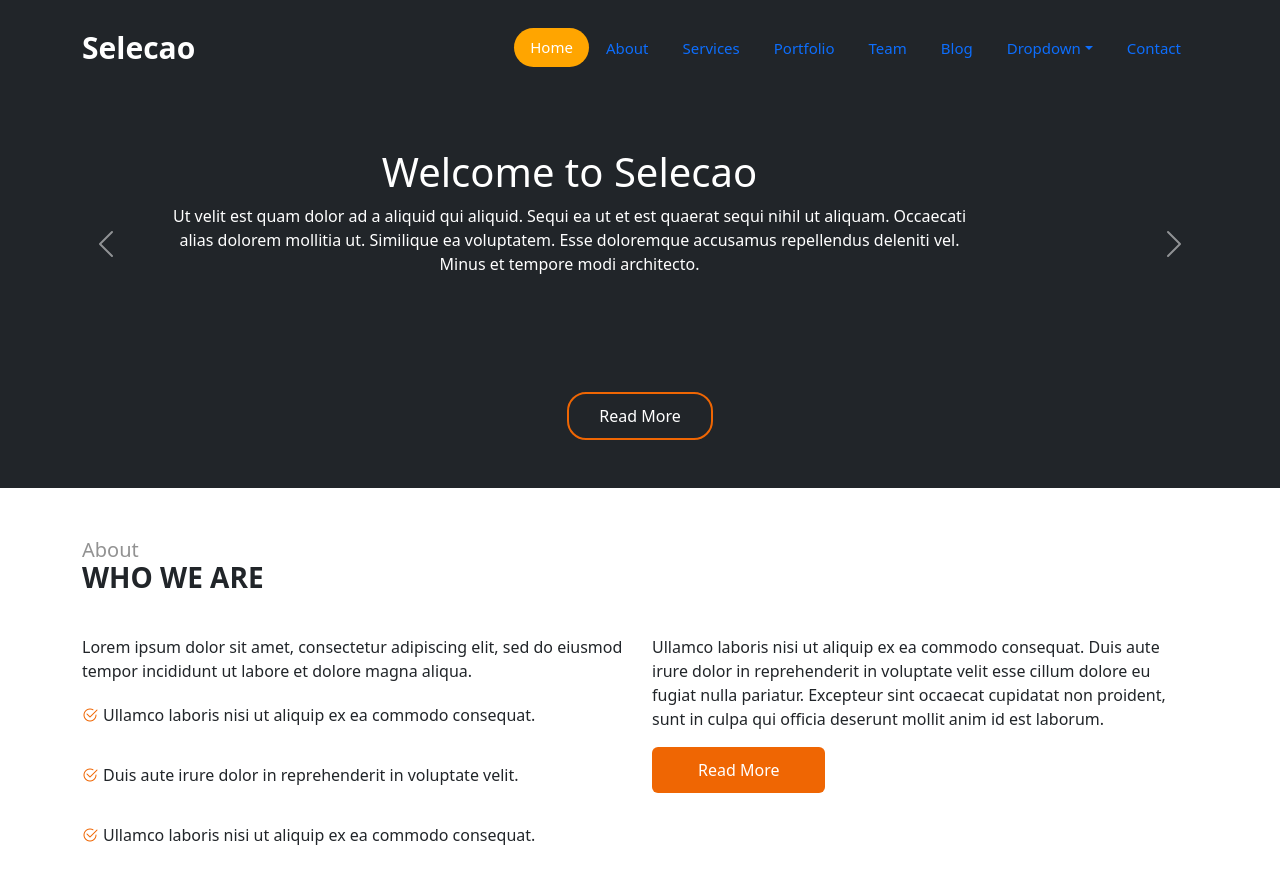
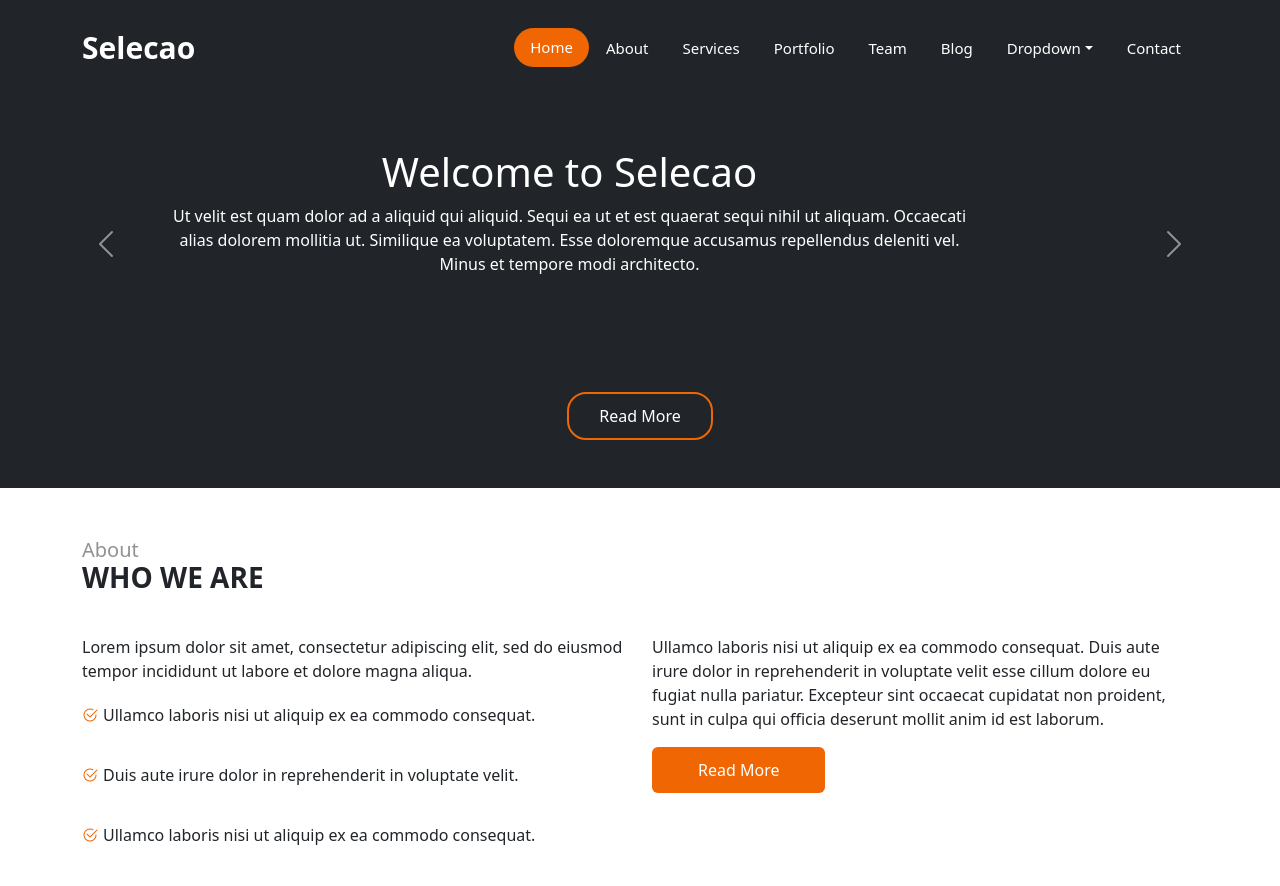
Before and after one commit to lakhvinder1664/xsportsoft-work3, a plain HTML site: page index.html in a window 1280 px wide. Shown: the top 886 px of the page. Drawn offline with nearby package versions, Linux system fonts and the light colour scheme.

Commit message:
xportsoft-work3

```diff
--- a/style.css
+++ b/style.css
@@ -2,6 +2,14 @@
 .left-logo-name a{
     font-weight: 600;
     font-size: 30px;
+}
+.right-nav-text a{
+    color: white;
+    border: none;
+}
+.right-nav-text a:hover{
+    color: white;
+    border: none;
 }
 a.nav-link{
     transition: 0.5s ease
@@ -10,11 +18,14 @@ ul.nav.nav-tabs {
     border: none;
 }
 a.nav-link.active {
-    background: orange !important;
+    background: #ef6603 !important;
     border: none;
     color: white !important;
     text-decoration: none;
     border-radius: 34px;
+}
+a.nav-link:hover {
+    border: none;
 }
 .right-nav-text{
     font-size: 15px;
```
